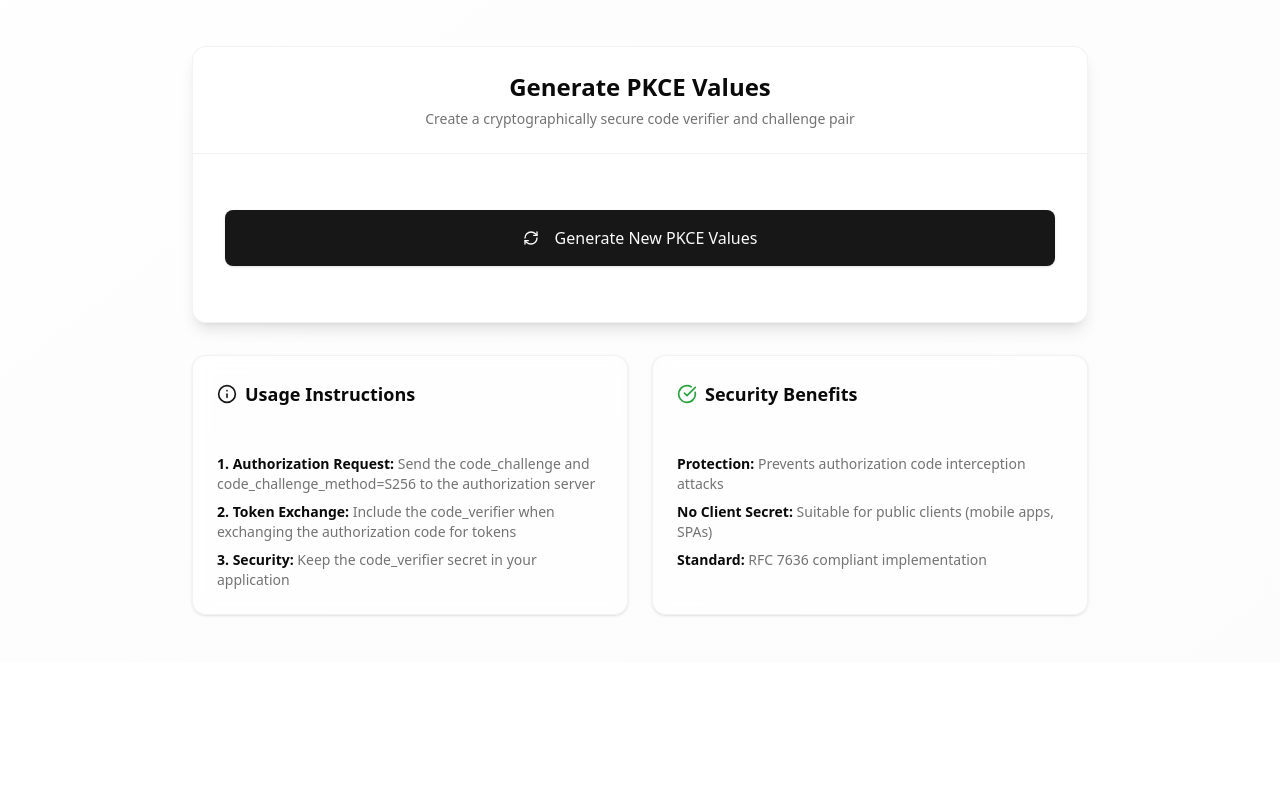
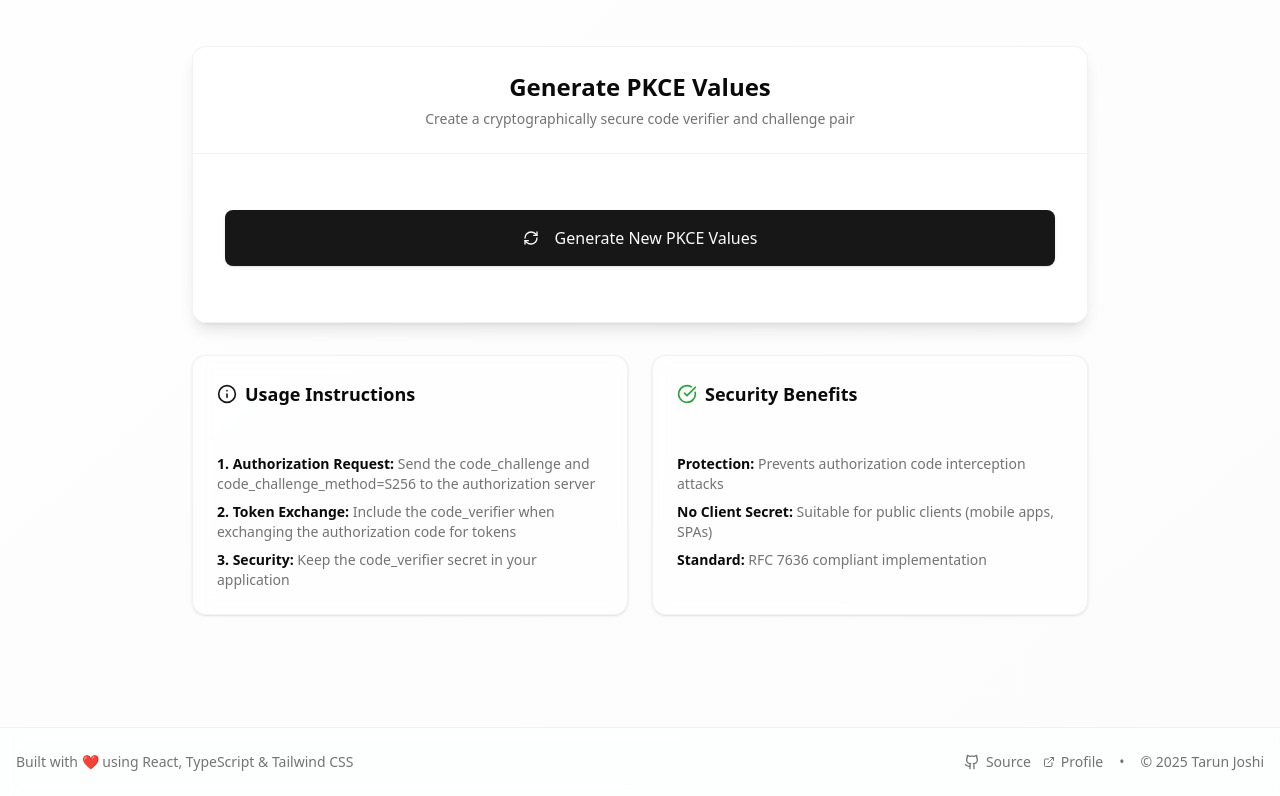
Before and after one commit to MrHacker26/pkce-generator, a React (Vite) app: page / in a window 1280 px wide. Shown: the part 323-1119 px from the top of the page. Before the commit the page ends 986 px from the top, so only its background shows below. Built offline with nearby package versions, Linux system fonts and the light colour scheme.

Commit message:
feat(footer): add footer component

```diff
--- a/src/app.tsx
+++ b/src/app.tsx
@@ -1,11 +1,13 @@
 import Generator from './components/generator'
 import { Toaster } from 'sonner'
 import Header from './components/header'
+import { Footer } from './components/footer'
 import { motion } from 'framer-motion'
 
 export default function App() {
   return (
-    <div className="min-h-screen bg-gradient-to-br from-background via-muted/20 to-accent/30">
+    <div className="min-h-screen bg-gradient-to-br from-background via-muted/20 to-accent/30 flex flex-col">
+      <div className="flex-1">
         <motion.div
           className="container mx-auto py-12 px-4"
           initial={{ opacity: 0, y: 20 }}
@@ -15,6 +17,8 @@ export default function App() {
           <Header />
           <Generator />
         </motion.div>
+      </div>
+      <Footer />
       <Toaster
         position="bottom-right"
         richColors
--- /dev/null
+++ b/src/components/footer.tsx
@@ -0,0 +1,39 @@
+import { Github, ExternalLink } from 'lucide-react'
+
+export function Footer() {
+  return (
+    <footer className="border-t border-border/50 bg-card/30 backdrop-blur-sm mt-16">
+      <div className="container mx-auto px-4 py-6">
+        <div className="flex flex-col sm:flex-row items-center justify-between gap-4">
+          <p className="text-sm text-muted-foreground">Built with ❤️ using React, TypeScript & Tailwind CSS</p>
+          <div className="flex items-center gap-4 text-sm">
+            <div className="flex items-center gap-3">
+              <a
+                href="https://github.com/MrHacker26/pkce-generator"
+                target="_blank"
+                rel="noopener noreferrer"
+                className="flex items-center gap-1.5 text-muted-foreground hover:text-foreground transition-all hover:scale-105 transform"
+                title="View source code"
+              >
+                <Github className="h-4 w-4" />
+                Source
+              </a>
+              <a
+                href="https://github.com/MrHacker26"
+                target="_blank"
+                rel="noopener noreferrer"
+                className="flex items-center gap-1.5 text-muted-foreground hover:text-foreground transition-all hover:scale-105 transform"
+                title="Visit my GitHub profile"
+              >
+                <ExternalLink className="h-3 w-3" />
+                Profile
+              </a>
+            </div>
+            <span className="text-muted-foreground">•</span>
+            <span className="text-muted-foreground">© {new Date().getFullYear()} Tarun Joshi</span>
+          </div>
+        </div>
+      </div>
+    </footer>
+  )
+}
```
Lines whose indentation alone changed are shown as unchanged.
